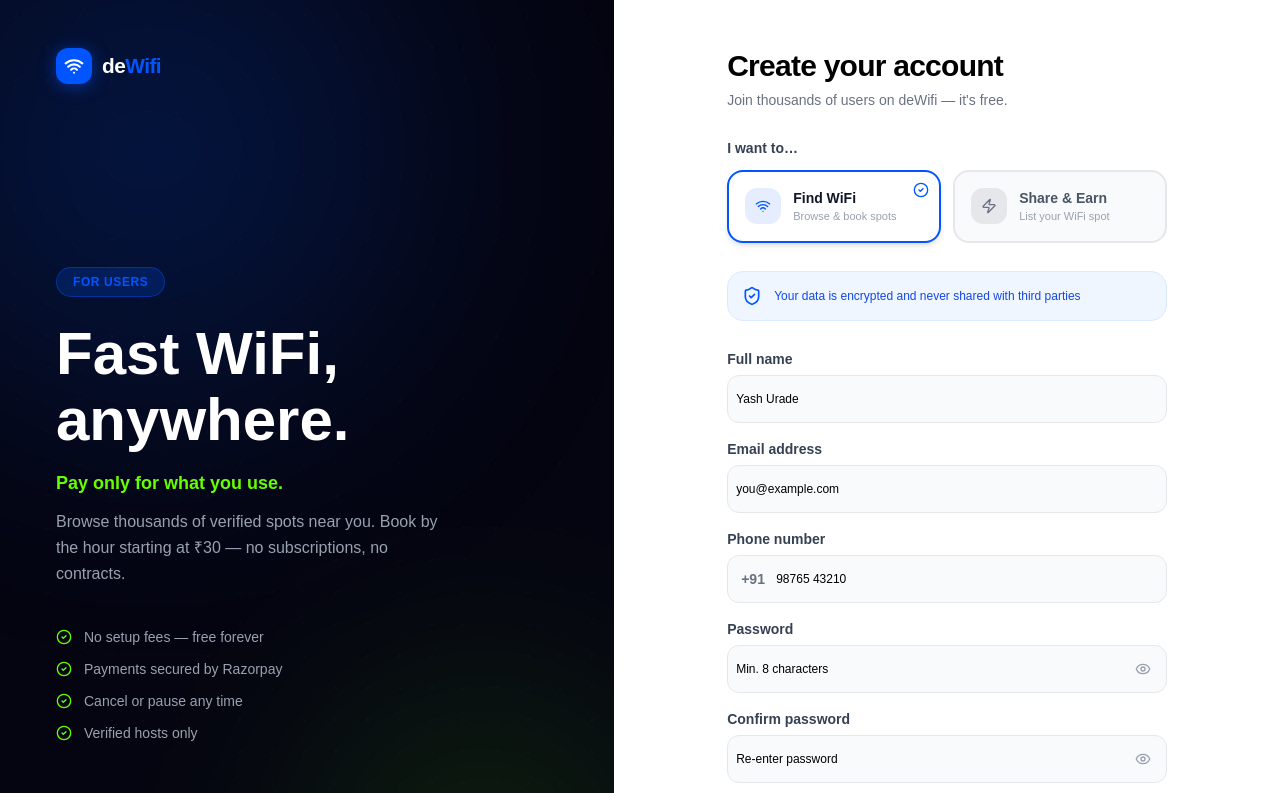
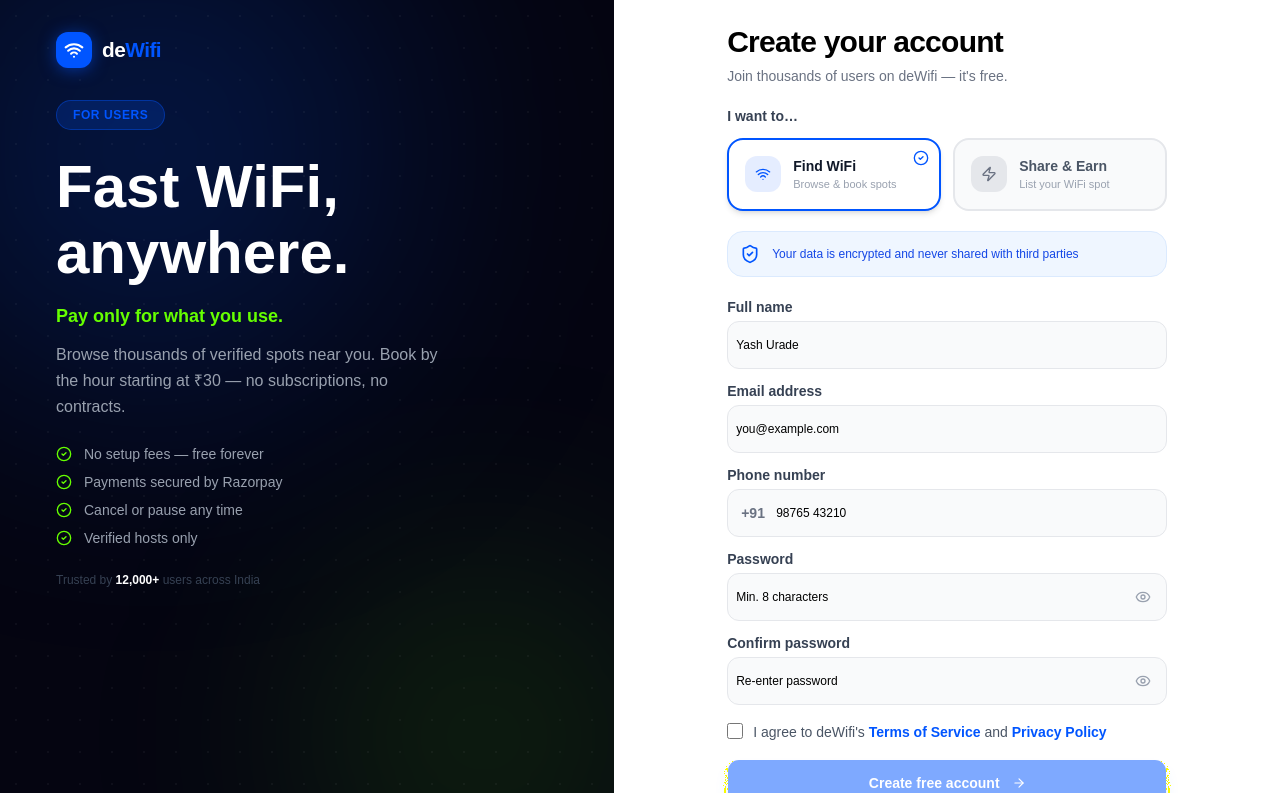
Before and after one commit to yashurade27/deWifi, a React (Vite) app in the folder frontend/: page /signup in a window 1280 px wide. Shown: the top 793 px of the page. Built offline with nearby package versions, Linux system fonts and the light colour scheme; no server answers.

Commit message:
Explore page sidebar

```diff
--- a/frontend/src/pages/Explore.tsx
+++ b/frontend/src/pages/Explore.tsx
@@ -22,6 +22,9 @@ import {
   Activity,
   AlertTriangle,
   CheckCircle2,
+  ChevronDown,
+  ChevronUp,
+  GripVertical,
 } from 'lucide-react';
 import { motion, AnimatePresence } from 'framer-motion';
 import type { WifiSpot } from '@/data/dummySpots';
@@ -301,6 +304,9 @@ export default function Explore() {
 
   const [selectedSpot, setSelectedSpot] = useState<ApiSpot | null>(null);
   const [sidebarOpen, setSidebarOpen] = useState(true);
+  const [filtersOpen, setFiltersOpen] = useState(true);
+  const [sidebarWidth, setSidebarWidth] = useState(320);
+  const [isResizing, setIsResizing] = useState(false);
   const [search, setSearch] = useState('');
   const [cityFilter, setCityFilter] = useState('All');
   const [tagFilter, setTagFilter] = useState<ApiSpot['tag'] | 'All'>('All');
@@ -308,6 +314,7 @@ export default function Explore() {
   const [onlyActive, setOnlyActive] = useState(false);
 
   const mapRef = useRef<L.Map | null>(null);
+  const sidebarRef = useRef<HTMLDivElement>(null);
 
   // Build city list from live data
   const allCities = ['All', ...Array.from(new Set(spots.map((s) => s.city)))];
@@ -332,6 +339,40 @@ export default function Explore() {
     if (window.innerWidth < 768) setSidebarOpen(false); // close sidebar on mobile
   };
 
+  // Resize handlers
+  const handleMouseDown = (e: React.MouseEvent) => {
+    e.preventDefault();
+    setIsResizing(true);
+  };
+
+  useEffect(() => {
+    const handleMouseMove = (e: MouseEvent) => {
+      if (!isResizing) return;
+      const newWidth = e.clientX;
+      if (newWidth >= 280 && newWidth <= 600) {
+        setSidebarWidth(newWidth);
+      }
+    };
+
+    const handleMouseUp = () => {
+      setIsResizing(false);
+    };
+
+    if (isResizing) {
+      document.addEventListener('mousemove', handleMouseMove);
+      document.addEventListener('mouseup', handleMouseUp);
+      document.body.style.cursor = 'col-resize';
+      document.body.style.userSelect = 'none';
+    }
+
+    return () => {
+      document.removeEventListener('mousemove', handleMouseMove);
+      document.removeEventListener('mouseup', handleMouseUp);
+      document.body.style.cursor = '';
+      document.body.style.userSelect = '';
+    };
+  }, [isResizing]);
+
   return (
     <div className="flex flex-col h-screen overflow-hidden bg-gray-50">
       <Navbar />
@@ -341,12 +382,14 @@ export default function Explore() {
         <AnimatePresence initial={false}>
           {sidebarOpen && (
             <motion.aside
+              ref={sidebarRef}
               key="sidebar"
               initial={{ x: -340, opacity: 0 }}
               animate={{ x: 0, opacity: 1 }}
               exit={{ x: -340, opacity: 0 }}
               transition={{ type: 'spring', stiffness: 300, damping: 30 }}
-              className="absolute md:relative z-[600] top-0 left-0 h-full w-80 bg-white border-r border-gray-200 flex flex-col shadow-xl md:shadow-none"
+              style={{ width: `${sidebarWidth}px` }}
+              className="absolute md:relative z-[600] top-0 left-0 h-full bg-white border-r border-gray-200 flex flex-col shadow-xl md:shadow-none"
             >
               {/* Loading / error banner */}
               {loading && (
@@ -385,11 +428,20 @@ export default function Explore() {
               </div>
 
               {/* Filters */}
-              <div className="px-4 py-3 border-b border-gray-100 space-y-3">
-                <div className="flex items-center gap-1.5 text-xs font-semibold text-gray-500 uppercase tracking-wider">
+              <div className="border-b border-gray-100">
+                <button
+                  onClick={() => setFiltersOpen(!filtersOpen)}
+                  className="w-full px-4 py-3 flex items-center justify-between text-xs font-semibold text-gray-700 uppercase tracking-wider hover:bg-gray-50 transition-colors"
+                >
+                  <div className="flex items-center gap-1.5">
                     <SlidersHorizontal size={12} />
                     Filters
                   </div>
+                  {filtersOpen ? <ChevronUp size={14} /> : <ChevronDown size={14} />}
+                </button>
+
+                {filtersOpen && (
+                  <div className="px-4 pb-3 space-y-3">
 
                 {/* City */}
                 <div>
@@ -465,12 +517,16 @@ export default function Explore() {
                     <span className="text-xs text-gray-600 font-medium">Active spots only</span>
                   </label>
                 </div>
+                )}
+              </div>
 
               {/* Spot list */}
-              <div className="flex-1 overflow-y-auto px-3 py-3 space-y-2.5">
-                <p className="text-xs text-gray-400 font-medium px-1">
+              <div className="flex-1 overflow-y-auto px-3 pt-4 pb-3 space-y-2.5">
+                <div className="sticky top-0 bg-white z-10 pb-2 mb-1">
+                  <p className="text-xs text-gray-600 font-semibold px-1 py-1.5 bg-gray-50 rounded-md border border-gray-100">
                     {filtered.length} spot{filtered.length !== 1 ? 's' : ''} found
                   </p>
+                </div>
                 <AnimatePresence mode="popLayout">
                   {filtered.length === 0 ? (
                     <motion.div
@@ -493,6 +549,18 @@ export default function Explore() {
                   )}
                 </AnimatePresence>
               </div>
+
+              {/* Resize Handle */}
+              <div
+                onMouseDown={handleMouseDown}
+                className="absolute top-0 right-0 w-1 h-full cursor-col-resize hover:bg-blue-400 transition-colors group z-[650]"
+              >
+                <div className="absolute top-1/2 -translate-y-1/2 -right-2 opacity-0 group-hover:opacity-100 transition-opacity">
+                  <div className="bg-white border border-gray-300 rounded-md p-0.5 shadow-sm">
+                    <GripVertical size={12} className="text-gray-400" />
+                  </div>
+                </div>
+              </div>
             </motion.aside>
           )}
         </AnimatePresence>
@@ -501,7 +569,7 @@ export default function Explore() {
         <button
           onClick={() => setSidebarOpen((v) => !v)}
           className="absolute z-[601] top-4 left-4 md:top-1/2 md:-translate-y-1/2 md:left-auto"
-          style={sidebarOpen ? { left: '324px' } : { left: '16px' }}
+          style={sidebarOpen ? { left: `${sidebarWidth + 4}px` } : { left: '16px' }}
         >
           <motion.div
             className="w-7 h-7 rounded-full bg-white border border-gray-200 shadow-md flex items-center justify-center text-gray-600 hover:text-[#0055FF] hover:border-[#0055FF] transition-colors"
--- a/frontend/src/pages/Signup.tsx
+++ b/frontend/src/pages/Signup.tsx
@@ -104,7 +104,7 @@ export default function Signup() {
                     }}
                 />
 
-                <div className="relative z-10 flex flex-col h-full px-14 py-12">
+                <div className="relative z-10 flex flex-col h-full px-14 py-8">
                     {/* Logo */}
                     <Link to="/" className="flex items-center gap-2.5 group w-fit">
                         <div className="w-9 h-9 bg-[#0055FF] rounded-xl flex items-center justify-center shadow-[0_2px_16px_rgba(0,85,255,0.5)]">
@@ -116,7 +116,7 @@ export default function Signup() {
                     </Link>
 
                     {/* Dynamic copy */}
-                    <div className="mt-auto mb-auto">
+                    <div className="mt-8 mb-6">
                         <AnimatePresence mode="wait">
                             <motion.div
                                 key={role}
@@ -141,7 +141,7 @@ export default function Signup() {
                             initial={{ opacity: 0 }}
                             animate={{ opacity: 1 }}
                             transition={{ delay: 0.2, duration: 0.6 }}
-                            className="mt-10 space-y-3"
+                            className="mt-6 space-y-2"
                         >
                             {PERKS.map((perk) => (
                                 <li key={perk} className="flex items-center gap-3 text-gray-400 text-sm font-medium">
@@ -160,7 +160,7 @@ export default function Signup() {
             </div>
 
             {/* ── Right Panel (Form) ──────────────────────────────── */}
-            <div className="flex-1 flex items-center justify-center bg-white px-6 py-12 overflow-y-auto">
+            <div className="flex-1 flex items-center justify-center bg-white px-6 py-6 overflow-y-auto">
                 <motion.div
                     initial={{ opacity: 0, x: 30 }}
                     animate={{ opacity: 1, x: 0 }}
@@ -168,7 +168,7 @@ export default function Signup() {
                     className="w-full max-w-[440px]"
                 >
                     {/* Mobile logo */}
-                    <div className="lg:hidden flex items-center gap-2.5 mb-10">
+                    <div className="lg:hidden flex items-center gap-2.5 mb-6">
                         <div className="w-8 h-8 bg-[#0055FF] rounded-lg flex items-center justify-center shadow-[0_2px_12px_rgba(0,85,255,0.35)]">
                             <Wifi className="w-4 h-4 text-white" strokeWidth={2.5} />
                         </div>
@@ -178,13 +178,13 @@ export default function Signup() {
                     </div>
 
                     {/* Heading */}
-                    <div className="mb-7">
+                    <div className="mb-5">
                         <h2 className="text-3xl font-black text-black tracking-tight mb-1.5">Create your account</h2>
                         <p className="text-gray-500 text-sm">Join thousands of users on deWifi — it's free.</p>
                     </div>
 
                     {/* Role selector */}
-                    <div className="mb-7">
+                    <div className="mb-5">
                         <p className="text-sm font-semibold text-gray-700 mb-3">I want to…</p>
                         <div className="grid grid-cols-2 gap-3">
                             {ROLE_OPTIONS.map((opt) => {
@@ -223,7 +223,7 @@ export default function Signup() {
                     </div>
 
                     {/* Trust badge */}
-                    <div className="flex items-center gap-3 mb-7 p-3.5 rounded-2xl bg-blue-50 border border-blue-100">
+                    <div className="flex items-center gap-3 mb-5 p-3 rounded-2xl bg-blue-50 border border-blue-100">
                         <ShieldCheck className="w-5 h-5 text-[#0055FF] shrink-0" />
                         <p className="text-xs text-blue-700 font-medium">
                             Your data is encrypted and never shared with third parties
@@ -237,9 +237,9 @@ export default function Signup() {
                         </div>
                     )}
 
-                    <form onSubmit={handleSubmit} className="space-y-4">
+                    <form onSubmit={handleSubmit} className="space-y-3">
                         {/* Name */}
-                        <div className="space-y-1.5">
+                        <div className="space-y-1">
                             <Label htmlFor="name" className="text-sm font-semibold text-gray-700">Full name</Label>
                             <Input
                                 id="name"
@@ -253,7 +253,7 @@ export default function Signup() {
                         </div>
 
                         {/* Email */}
-                        <div className="space-y-1.5">
+                        <div className="space-y-1">
                             <Label htmlFor="email" className="text-sm font-semibold text-gray-700">Email address</Label>
                             <Input
                                 id="email"
@@ -267,7 +267,7 @@ export default function Signup() {
                         </div>
 
                         {/* Phone */}
-                        <div className="space-y-1.5">
+                        <div className="space-y-1">
                             <Label htmlFor="phone" className="text-sm font-semibold text-gray-700">Phone number</Label>
                             <div className="relative">
                                 <span className="absolute left-3.5 top-1/2 -translate-y-1/2 text-sm font-semibold text-gray-500 select-none">+91</span>
@@ -284,7 +284,7 @@ export default function Signup() {
                         </div>
 
                         {/* Password */}
-                        <div className="space-y-1.5">
+                        <div className="space-y-1">
                             <Label htmlFor="password" className="text-sm font-semibold text-gray-700">Password</Label>
                             <div className="relative">
                                 <Input
@@ -309,7 +309,7 @@ export default function Signup() {
                         </div>
 
                         {/* Confirm Password */}
-                        <div className="space-y-1.5">
+                        <div className="space-y-1">
                             <Label htmlFor="confirm" className="text-sm font-semibold text-gray-700">Confirm password</Label>
                             <div className="relative">
                                 <Input
@@ -371,7 +371,7 @@ export default function Signup() {
                     </form>
 
                     {/* Sign in link */}
-                    <p className="text-center text-sm text-gray-500 mt-7">
+                    <p className="text-center text-sm text-gray-500 mt-4">
                         Already have an account?{' '}
                         <Link
                             to="/login"
```
Lines whose indentation alone changed are shown as unchanged.
